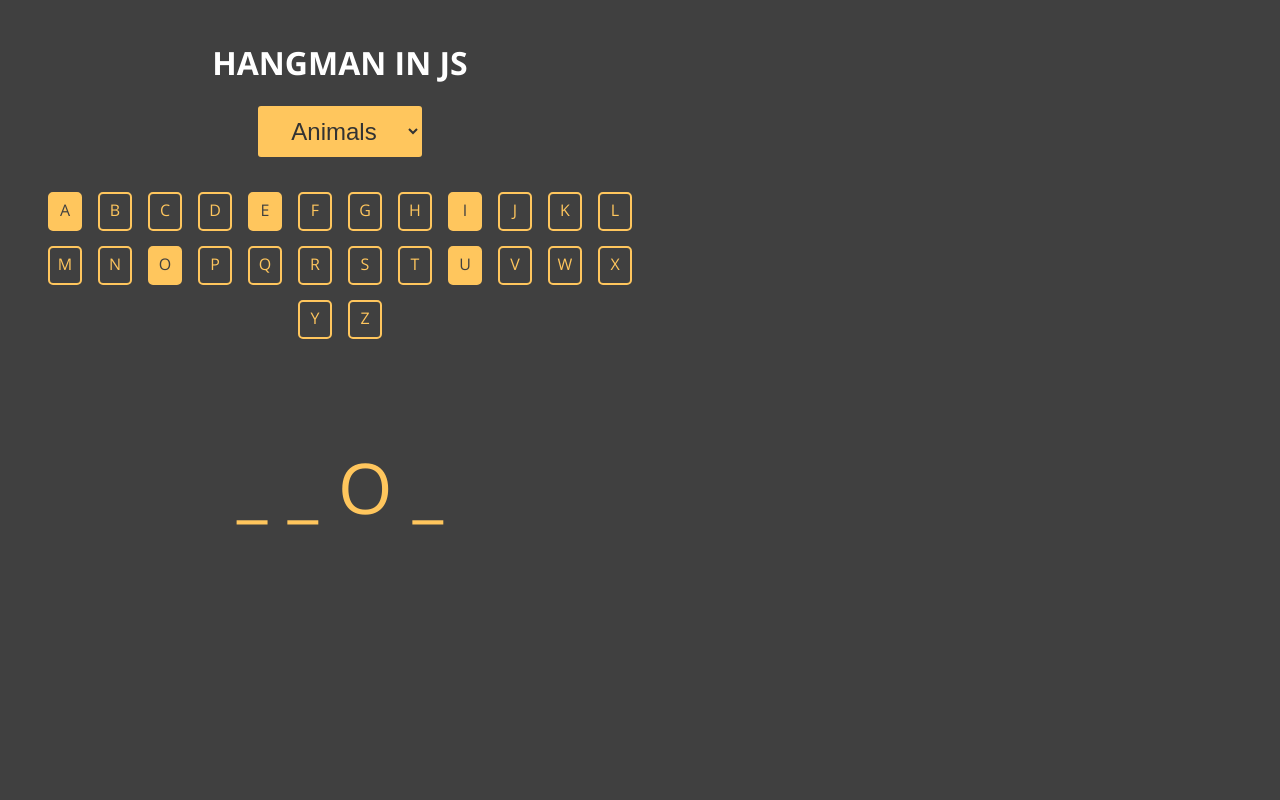
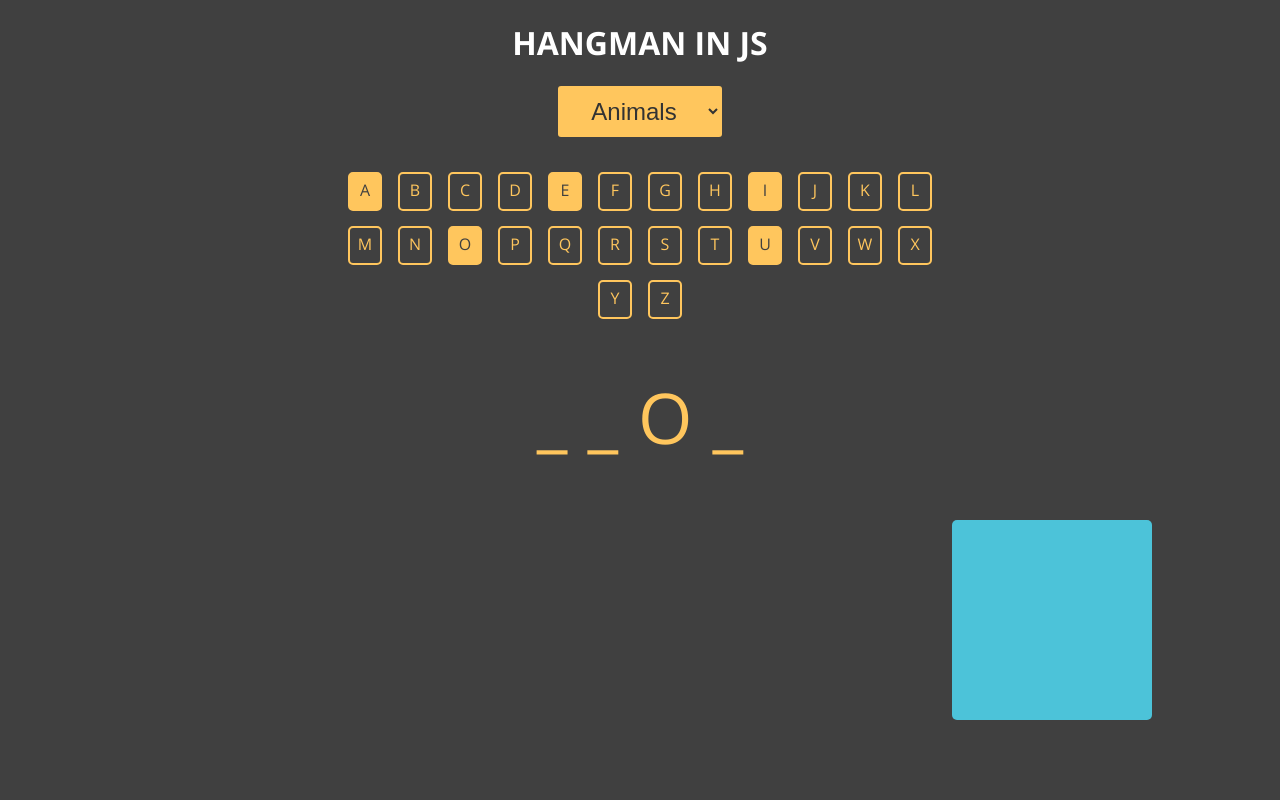
Before and after one commit to codethejason/gci2015, a PHP site: page / in a window 1280 px wide. Run offline with PHP 8.4, Linux system fonts and the light colour scheme; a map, chart or similar area stays blank; some libraries are stand-ins or nearby versions.

Commit message:
starting canvas

```diff
--- a/hangman/canvas.js
+++ b/hangman/canvas.js
@@ -1,3 +1,27 @@
-$(document).ready(function() {
+window.onload = function () {
+  var hangman = document.getElementById("hangman");
+  var context = hangman.getContext("2d");
+  context.strokeStyle = "#000";
+  context.lineWidth = 3;
 
-});
+  var draw = function (x1, y1, x2, y2) {
+    context.beginPath();
+    context.moveTo(x1, y1);
+    context.lineTo(x2, y2);
+    context.stroke();
+  };
+
+  var stand, hanger, head, body, arms, legs;
+
+  stand = function () {
+    draw(25,25, 25, 175);
+    draw(25, 175, 175, 175);
+    draw(25, 25, 175, 25);
+  };
+
+  hanger = function () {
+    draw(150, 175, 150, 150);
+  };
+
+
+};
--- a/hangman/index.html
+++ b/hangman/index.html
@@ -5,6 +5,7 @@
   <script src="https://ajax.googleapis.com/ajax/libs/jquery/2.1.3/jquery.min.js"></script>
   <link href="https://fonts.googleapis.com/css?family=Open+Sans:400,700" rel="stylesheet">
   <link href="style.css" rel="stylesheet">
+  <script src="initialize.js"></script>
   <script src="script.js"></script>
   <script src="canvas.js"></script>
 </head>
@@ -17,7 +18,6 @@
     </div>
   </div>
   <div class="content">
-    <div class="column">
     <h1>HANGMAN IN JS</h1>
     <div class="category">
     <select id="chooseCategory">
@@ -30,9 +30,8 @@
     </div>
     <div class="lettersForGuessing"></div>
     <div class="word"></div>
-      </div>
-    <div class="column"><canvas id="hangman">Your browser is not supported.</canvas></div>
-    <div class="clearfix"></div>
+
+    <canvas id="hangman" width="200" height="200">Your browser is not supported.</canvas>
   </div>
 </body>
 </html>
--- /dev/null
+++ b/hangman/initialize.js
@@ -0,0 +1,11 @@
+//initialize variables
+var stand, hanger, head, body, arms, legs;
+
+//make a prototype to be used in script.js
+Array.prototype.allValuesSame = function() {
+  for(var i = 1; i < this.length; i++) {
+      if(this[i] !== this[0])
+          return false;
+  }
+  return true;
+}
--- a/hangman/script.js
+++ b/hangman/script.js
@@ -3,16 +3,6 @@ $(document).ready(function () {
     $('.introOverlay').css("top", "100%");
   });
 
-  Array.prototype.allValuesSame = function() {
-
-    for(var i = 1; i < this.length; i++)
-    {
-        if(this[i] !== this[0])
-            return false;
-    }
-
-    return true;
-  }
   var letters = {
     alphabet: ['a', 'b', 'c', 'd', 'e', 'f', 'g', 'h',
         'i', 'j', 'k', 'l', 'm', 'n', 'o', 'p', 'q', 'r', 's',
@@ -83,7 +73,7 @@ $(document).ready(function () {
   }
 
   function generateWord (category) {
-    i = Math.ceil(Math.random()*4);
+    i = Math.ceil(Math.random()*availableWords[category].length-1);
     generatedWord = this.get(category, i);
     var wordArray = [];
     for(var i = 0; i < generatedWord.length; i++) {
@@ -147,5 +137,4 @@ $(document).ready(function () {
   });
 
 
-
 });
--- a/hangman/style.css
+++ b/hangman/style.css
@@ -4,14 +4,13 @@ html {
   min-height: 100%; }
 
 body {
-  height: 100vh;
+  height: 100%;
   margin: 0;
   padding: 0;
   background-color: #404040;
   font-family: "Open Sans", Calibri, "Gill Sans", "Gill Sans MT", "Myriad Pro", Myriad, Helvetica, Arial, sans-serif;
   text-align: center;
-  color: #333333;
-  overflow: hidden; }
+  color: #333333; }
 
 a {
   text-decoration: none;
@@ -71,11 +70,6 @@ div.playCircle {
 div.content {
   color: #ffffff; }
 
-div.column {
-  float: left;
-  width: 50vw;
-  padding: 20px; }
-
 select#chooseCategory {
   padding: 10px;
   background-color: #FFC65D;
@@ -87,9 +81,12 @@ select#chooseCategory {
 
 div.lettersForGuessing {
   display: flex;
+  width: 50%;
   flex-wrap: wrap;
   justify-content: center;
-  margin-top: 20px; }
+  margin-top: 20px;
+  margin-left: auto;
+  margin-right: auto; }
   div.lettersForGuessing span.letter {
     color: #FFC65D;
     display: inline-block;
@@ -113,7 +110,11 @@ div.lettersForGuessing {
       background-color: #FFC65D; }
 
 div.word {
-  margin-top: 100px; }
+  display: flex;
+  flex-wrap: wrap;
+  width: 80%;
+  justify-content: center;
+  margin: 50px auto; }
 
 span.letterInWord {
   font-size: 70px;
@@ -121,7 +122,16 @@ span.letterInWord {
   margin-left: 10px;
   margin-right: 10px; }
 
-div.clearfix {
-  clear: both; }
+canvas#hangman {
+  position: absolute;
+  bottom: 10%;
+  right: 10%;
+  border-radius: 5px;
+  background-color: #4CC3D9; }
+
+@media screen and (max-width: 1000px) {
+  canvas#hangman {
+    position: static !important;
+    margin-bottom: 30px; } }
 
 /*# sourceMappingURL=style.css.map */
--- a/hangman/style.sass
+++ b/hangman/style.sass
@@ -21,7 +21,7 @@ html
   min-height: 100%
 
 body
-  height: 100vh
+  height: 100%
   margin: 0
   padding: 0
   background:
@@ -29,7 +29,6 @@ body
   font-family: 'Open Sans', Calibri, "Gill Sans", "Gill Sans MT", "Myriad Pro", Myriad, Helvetica, Arial, sans-serif
   text-align: center
   color: $darkgrey
-  overflow: hidden
 
 a
   text-decoration: none
@@ -100,10 +99,6 @@ div.playCircle
 div.content
   color: $white
 
-div.column
-  float: left
-  width: 50vw
-  padding: 20px
 
 select#chooseCategory
   padding: 10px
@@ -118,10 +113,13 @@ select#chooseCategory
 
 div.lettersForGuessing
   display: flex
+  width: 50%
   flex-wrap: wrap
   justify-content: center
   margin:
     top: 20px
+    left: auto
+    right: auto
 
   span.letter
     color: $yellow
@@ -150,8 +148,11 @@ div.lettersForGuessing
       background-color: $yellow
 
 div.word
-  margin:
-    top: 100px
+  display: flex
+  flex-wrap: wrap
+  width: 80%
+  justify-content: center
+  margin: 50px auto
 
 span.letterInWord
   font-size: 70px
@@ -160,5 +161,15 @@ span.letterInWord
     left: 10px
     right: 10px
 
-div.clearfix
-  clear: both
+canvas#hangman
+  position: absolute
+  bottom: 10%
+  right: 10%
+  border-radius: 5px
+  background:
+    color: $blue
+
+@media screen and (max-width: 1000px)
+  canvas#hangman
+    position: static !important
+    margin-bottom: 30px
```
Also changed, not shown: 1 other file. Lines whose indentation alone changed are shown as unchanged.
